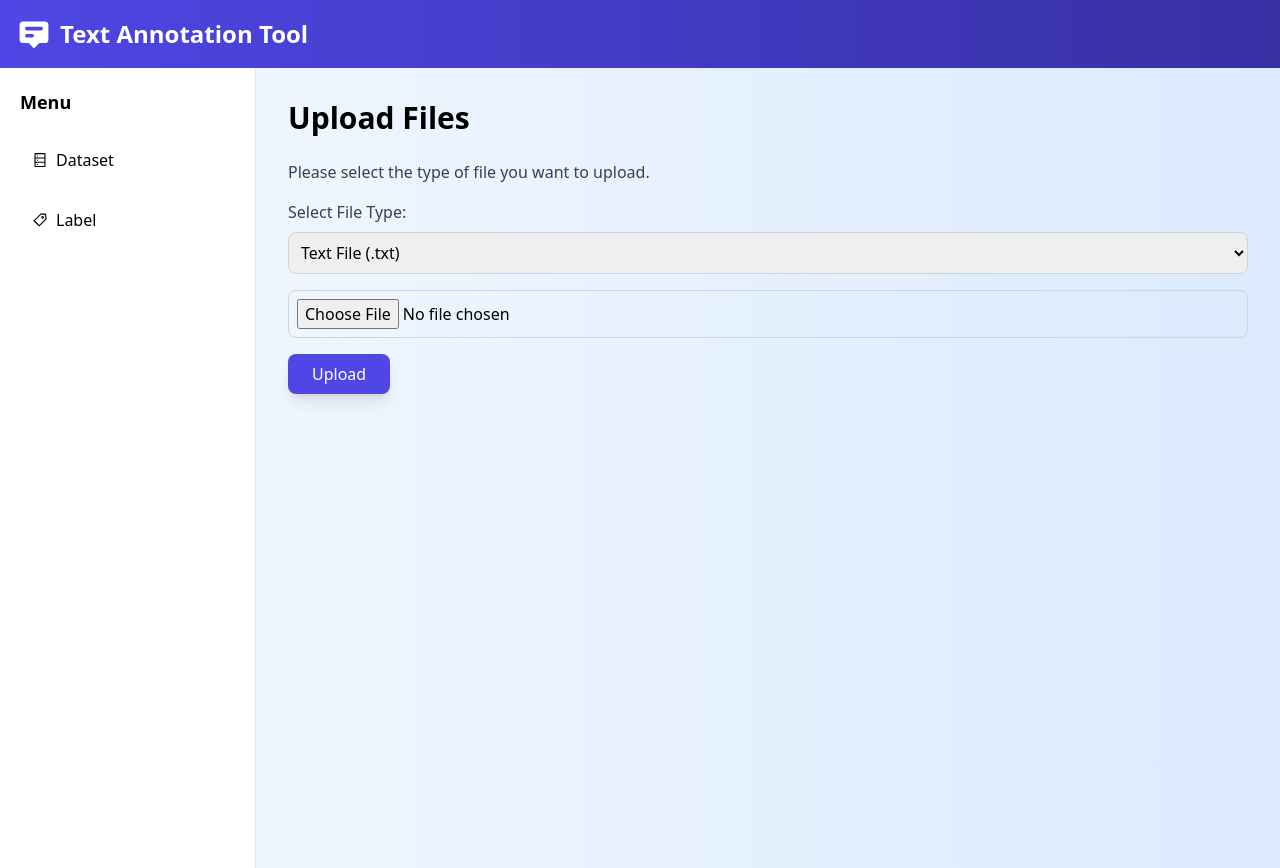
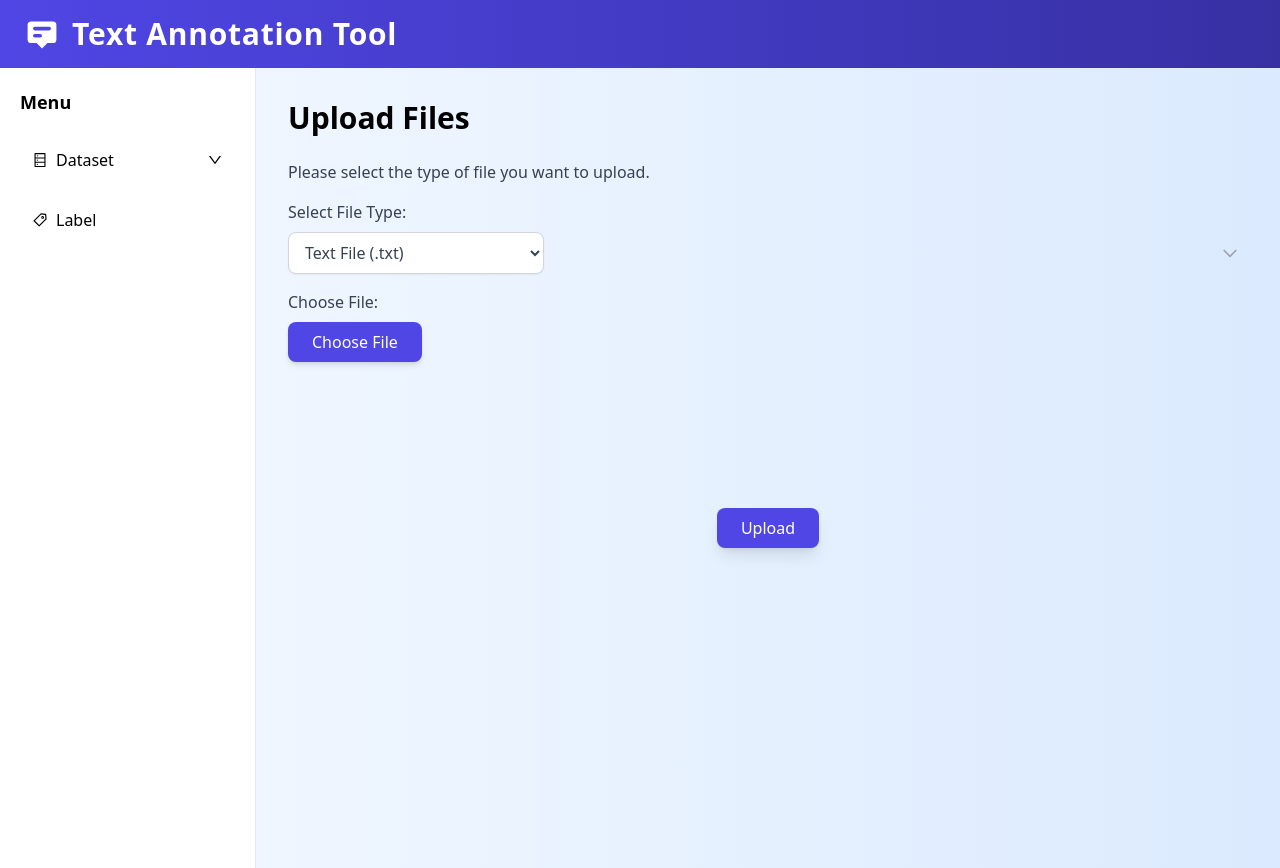
Before and after one commit to DataScribe-P26/Frontend-Text-Annotation, a React (Vite) app: page /UploadPage in a window 1280 px wide. Built offline with nearby package versions, Linux system fonts and the light colour scheme.

Commit message:
Added Ui changes

```diff
--- a/package.json
+++ b/package.json
@@ -10,6 +10,7 @@
     "preview": "vite preview"
   },
   "dependencies": {
+    "@heroicons/react": "^2.1.5",
     "axios": "^1.7.7",
     "react": "^18.3.1",
     "react-dom": "^18.3.1",
--- a/src/ProjectStructure/ProjectList.jsx
+++ b/src/ProjectStructure/ProjectList.jsx
@@ -1,11 +1,13 @@
 import React, { useState } from 'react';
-import { useNavigate } from 'react-router-dom'; // Import useNavigate from react-router-dom
+import { useNavigate } from 'react-router-dom';
 import ProjectModal from './ProjectModal';  // Import the modal here
+import { PlusIcon } from '@heroicons/react/24/solid'; // Make sure @heroicons/react is installed
+import { FaProjectDiagram } from 'react-icons/fa'; // Import a project icon for better UI
 
 const ProjectList = () => {
   const [projects, setProjects] = useState([]);
   const [showModal, setShowModal] = useState(false);
-  const navigate = useNavigate(); // Initialize useNavigate hook
+  const navigate = useNavigate();
 
   const addProject = (newProject) => {
     const isDuplicate = projects.some(project => project.name.toLowerCase() === newProject.name.toLowerCase());
@@ -19,20 +21,41 @@ const ProjectList = () => {
   };
 
   const handleProjectClick = (projectName) => {
-    // Navigate to HomePage with project name as parameter
-    navigate(`/project/${projectName}`);
+    navigate(`/project/${projectName}`); // Fixed template string
+  };
+  const styles = {
+    slideIn: {
+      animation: 'slideIn 0.5s ease-out',
+      '@keyframes slideIn': {
+        from: {
+          opacity: 0,
+          transform: 'translateY(-20px)',
+        },
+        to: {
+          opacity: 1,
+          transform: 'translateY(0)',
+        },
+      },
+    },
   };
 
   return (
+
     <div className="max-w-full mx-auto py-16 px-8 bg-gradient-to-r from-blue-50 to-blue-100 min-h-screen font-poppins">
-      <h1 className="text-4xl font-bold text-center mb-12 text-gray-900">Project Hub</h1>
+      {/* Welcome Banner */}
+      <div style={styles.slideIn} className="bg-indigo-600 text-white p-8 rounded-xl shadow-md mb-12">
+  <h1 className="text-5xl font-extrabold text-center mb-4">Welcome to Text Annotation Hub</h1>
+        <p className="text-center text-lg font-medium">Manage and annotate your projects with ease.</p>
+      </div>
+
 
       {/* Button to open modal */}
       <button
         onClick={() => setShowModal(true)}
-        className="bg-indigo-600 text-white px-8 py-3 rounded-full text-lg font-semibold mx-auto mb-12 block hover:bg-indigo-500 shadow-lg"
+        className="bg-indigo-600 text-white px-8 py-3 rounded-full text-lg font-semibold mx-auto mb-12 block hover:bg-indigo-500 shadow-lg flex items-center justify-center space-x-2"
       >
-        + Create New Project
+        <PlusIcon className="w-6 h-6" />
+        <span>Create New Project</span>
       </button>
 
       {/* Show message if project list is empty */}
@@ -43,9 +66,12 @@ const ProjectList = () => {
           {projects.map((project, index) => (
             <div
               key={index}
-              onClick={() => handleProjectClick(project.name)} // Add onClick to handle project click
-              className="bg-white p-6 rounded-xl shadow-md hover:shadow-lg transition-shadow duration-300 cursor-pointer" // Add cursor-pointer class for better UX
+              onClick={() => handleProjectClick(project.name)}
+              className="bg-white p-6 rounded-xl shadow-md hover:shadow-xl transition-shadow duration-300 cursor-pointer hover:scale-105 transform transition-transform"
             >
+              {/* Project Icon */}
+              <FaProjectDiagram className="w-8 h-8 text-indigo-600 mb-4" />
+
               <h2 className="text-2xl font-bold text-gray-800 mb-4">{project.name}</h2>
               <p className="text-gray-600 text-lg mb-6">{project.description}</p>
               <span className="bg-indigo-100 text-indigo-600 px-4 py-1 rounded-full font-semibold">{project.type}</span>
@@ -57,7 +83,11 @@ const ProjectList = () => {
       {/* Show modal when button is clicked */}
       {showModal && <ProjectModal onAddProject={addProject} onClose={() => setShowModal(false)} />}
     </div>
+
+
   );
+
 };
 
+
 export default ProjectList;
--- a/src/Text/Navbar.jsx
+++ b/src/Text/Navbar.jsx
@@ -1,13 +1,16 @@
 import React from 'react';
 import { HiAnnotation } from "react-icons/hi";
+import { Link } from 'react-router-dom';
 
 const Navbar = () => {
   return (
-    <nav className="bg-gradient-to-r from-indigo-600 to-indigo-800 text-white px-4 py-4 shadow-lg">
-      <div className="flex items-center">
+    <nav className="bg-gradient-to-r from-indigo-600 to-indigo-800 text-white px-6 py-4 shadow-lg">
+      <div className="container mx-auto flex items-center justify-between">
         {/* Wrapping the icon and text in a flex container */}
-        <HiAnnotation className="mr-2 text-4xl" />
-        <h1 className="text-2xl font-bold">Text Annotation Tool</h1>
+        <Link to="/" className="flex items-center">
+          <HiAnnotation className="mr-3 text-4xl transform transition-transform duration-300 hover:scale-110" />
+          <h1 className="text-3xl font-extrabold tracking-wide">Text Annotation Tool</h1>
+        </Link>
       </div>
     </nav>
   );
--- a/src/Text/Sidebar.jsx
+++ b/src/Text/Sidebar.jsx
@@ -1,5 +1,5 @@
 import React, { useState } from 'react';
-import { AiOutlineDatabase, AiOutlineTag } from 'react-icons/ai'; // Icons for Dataset and Label
+import { AiOutlineDatabase, AiOutlineTag, AiOutlineDown, AiOutlineUp } from 'react-icons/ai'; // Icons for Dataset, Label, and Arrows
 import { FiUpload } from "react-icons/fi";
 import { LuDownload } from "react-icons/lu";
 import { Link } from 'react-router-dom'; // Ensure this import is included
@@ -13,11 +13,15 @@ const Sidebar = () => {
       <ul className="space-y-3">
         <li>
           <button
-            className="flex items-center w-full text-left p-3 rounded-lg hover:bg-indigo-500 hover:text-white transition"
+            className="flex items-center justify-between w-full text-left p-3 rounded-lg hover:bg-indigo-500 hover:text-white transition"
             onClick={() => setDatasetOpen(!isDatasetOpen)}
           >
-            <AiOutlineDatabase className="mr-2" />
-            Dataset
+            <div className="flex items-center">
+              <AiOutlineDatabase className="mr-2" />
+              Dataset
+            </div>
+            {/* Conditional rendering for dropdown arrow */}
+            {isDatasetOpen ? <AiOutlineUp /> : <AiOutlineDown />}
           </button>
           {isDatasetOpen && (
             <ul className="pl-4 mt-2 space-y-1">
--- a/src/Text/UploadPage.jsx
+++ b/src/Text/UploadPage.jsx
@@ -53,24 +53,47 @@ const UploadPage = () => {
 
           <div className="mb-4">
   <label className="block text-gray-700 mb-2">Select File Type:</label>
+  <div className="relative">
     <select
       value={fileType}
       onChange={(e) => setFileType(e.target.value)}
-              className="border border-gray-300 p-2 rounded-lg w-full"
+      className="block w-64 bg-white border border-gray-300 text-gray-700 py-2 px-3 pr-8 rounded-lg shadow-sm focus:outline-none focus:ring-indigo-500 focus:border-indigo-500 hover:border-indigo-400 transition duration-150 ease-in-out"
     >
       <option value="text">Text File (.txt)</option>
       <option value="jsonl">JSONL File (.jsonl)</option>
-              <option value="text-line">Text Line Format</option> {/* New option */}
+      <option value="text-line">Text Line Format</option>
     </select>
+    <div className="absolute inset-y-0 right-0 flex items-center px-2 pointer-events-none">
+      <svg className="w-5 h-5 text-gray-400" fill="none" stroke="currentColor" viewBox="0 0 24 24" xmlns="http://www.w3.org/2000/svg">
+        <path strokeLinecap="round" strokeLinejoin="round" strokeWidth="2" d="M19 9l-7 7-7-7"></path>
+      </svg>
+    </div>
+  </div>
 </div>
 
+
+          {/* Custom file input */}
+          <div className="mb-4">
+            <label className="block text-gray-700 mb-2">Choose File:</label>
+            <div className="relative">
               <input
                 type="file"
-            accept={fileType === 'text' ? '.txt' : fileType === 'jsonl' ? '.jsonl' : '.txt'} // Allow all relevant file types
+                accept={fileType === 'text' ? '.txt' : fileType === 'jsonl' ? '.jsonl' : '.txt'}
                 onChange={handleFileChange}
-            className="border border-gray-300 p-2 rounded-lg w-full mb-4"
+                className="absolute inset-0 opacity-0 z-50 cursor-pointer" // Hide the default input field
               />
+              <button
+                className="bg-indigo-600 text-white px-6 py-2 rounded-lg shadow-md hover:bg-indigo-500 focus:outline-none focus:ring-2 focus:ring-indigo-400 focus:ring-opacity-75"
+              >
+                Choose File
+              </button>
+              {file && (
+                <span className="ml-4 text-gray-700">{file.name}</span> // Show the selected file name
+              )}
+            </div>
+          </div>
 
+          <div className="flex justify-center items-center min-h-[300px]">
   <button
     onClick={handleFileUpload}
     className="bg-indigo-600 text-white px-6 py-2 rounded-lg hover:bg-indigo-500 transition-shadow shadow-lg"
@@ -80,6 +103,7 @@ const UploadPage = () => {
 </div>
         </div>
       </div>
+    </div>
   );
 };
 
```
Also changed, not shown: src/App.jsx (line endings or trailing spaces), 1 other file (tests, documents, lock files or other folders). Lines whose indentation alone changed are shown as unchanged.
